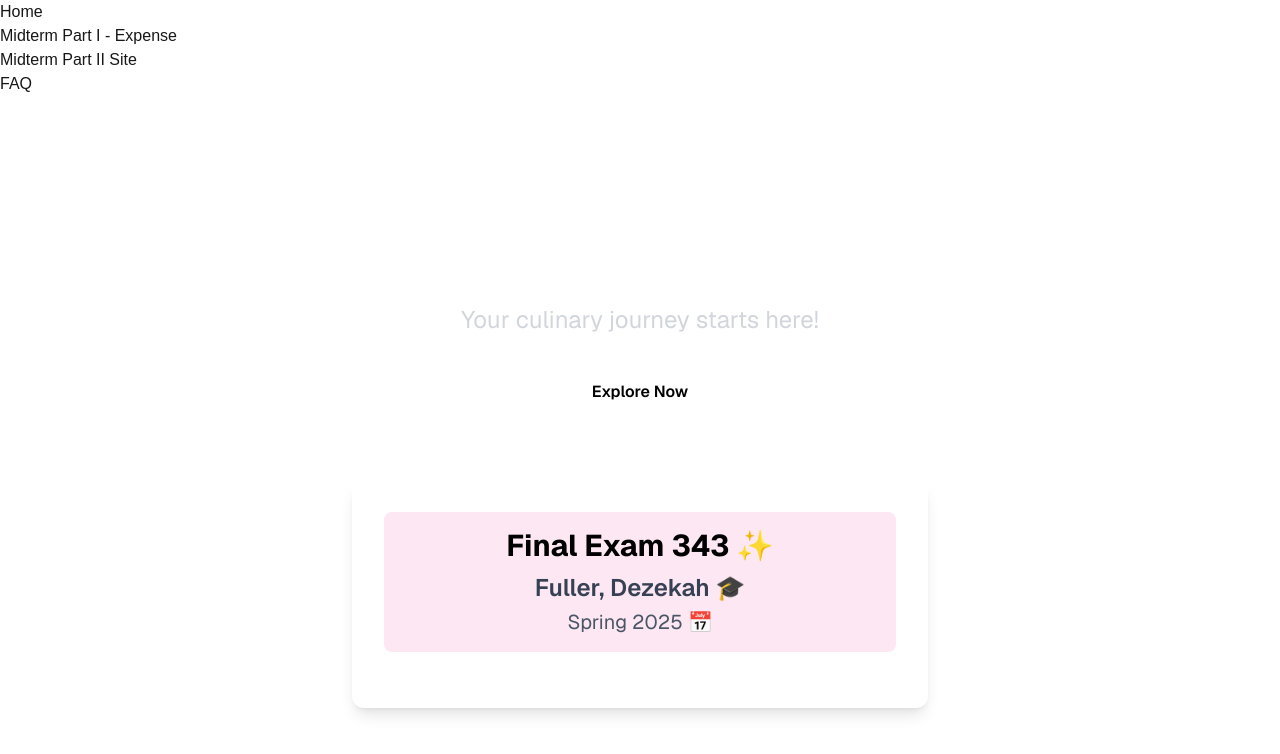
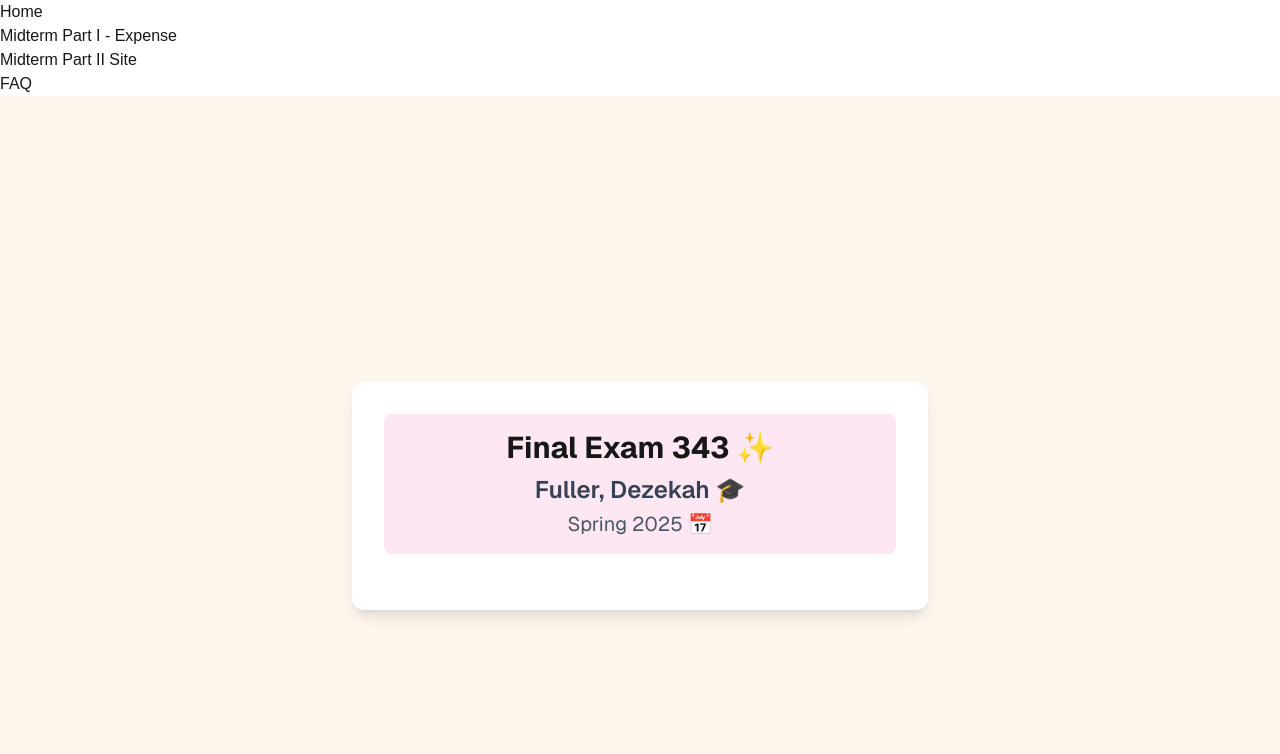
Before and after one commit to Dezekah/final343, a Next.js app: page / in a window 1280 px wide. Shown: the top 754 px of the page. Built offline with nearby package versions, Linux system fonts and the light colour scheme.

Commit message:
new change

```diff
--- /dev/null
+++ b/src/app/index.html
@@ -0,0 +1,62 @@
+<!DOCTYPE html>
+<html lang="en">
+
+<head>
+    <meta charset="UTF-8">
+    <meta name="viewport" content="width=device-width, initial-scale=1.0">
+    <title>Food Recipes</title>
+    <link rel="stylesheet" href="styles.css">
+</head>
+<body>
+    <header>
+        <nav>
+            <ul>
+                <li><a href="#">Home</a></li>
+                <li><a href="#">Recipes</a></li>
+                <li><a href="#">Contact</a></li>
+            </ul>
+        </nav>
+    </header>
+
+    <main>
+        <section id="hero">
+            <h1>Welcome to Dezia's Recipes</h1>
+            <p>Explore delicious recipes for all occasions.</p>
+        </section>
+
+        <section id="featured-recipes">
+            <h2>Featured Recipes</h2>
+
+            <!-- Fried Chicken Recipe -->
+            <div class="recipe-card">
+                <img src="fried-chicken.jpg" alt="Fried Chicken">
+                <h3>Fried Chicken</h3>
+                <p>Enjoy crispy, golden, and flavorful fried chicken made with a blend of spices.</p>
+                <button onclick="location.href='recipe.html?name=Fried%20Chicken'">View Recipe</button>
+            </div>
+
+            <!-- Banana Bread Recipe -->
+            <div class="recipe-card">
+                <img src="bananabread.jpg" alt="Banana Bread">
+                <h3>Banana Bread</h3>
+                <p>A moist and sweet banana bread, perfect for breakfast or a snack.</p>
+                <button onclick="location.href='recipe.html?name=Banana%20Bread'">View Recipe</button>
+            </div>
+
+            <!-- Pizza Recipe -->
+            <div class="recipe-card">
+                <img src="pizza.jpg" alt="Pizza">
+                <h3>Pizza</h3>
+                <p>A delicious homemade pizza with a crispy crust, topped with fresh ingredients.</p>
+                <button onclick="location.href='recipe.html?name=Pizza'">View Recipe</button>
+            </div>
+        </section>
+    </main>
+
+    <footer>
+        <p>&copy; 2025 Food Recipes. All rights reserved.</p>
+    </footer>
+
+    <script src="scripts.js"></script>
+</body>
+</html>
--- a/src/app/page.jsx
+++ b/src/app/page.jsx
@@ -1,24 +1,8 @@
 export default function Home() {
   return (
-    <div className="min-h-screen bg-orange text-white font-sans px-6 py-10 space-y-16">
-      {/* Hero Section */}
-      <section className="text-center max-w-2xl mx-auto">
-        <h1 className="text-5xl md:text-7xl font-bold mb-6">
-          Welcome to Dezia's Recipes
-        </h1>
-        <p className="text-lg md:text-2xl mb-8 text-gray-300">
-          Your culinary journey starts here!
-        </p>
-        <a
-          href="#explore"
-          className="inline-block bg-white text-black px-6 py-3 rounded-full font-semibold hover:bg-gray-300 transition"
-        >
-          Explore Now
-        </a>
-      </section>
-
-      {/* Your Original Final Exam Card */}
-      <main className="bg-white rounded-xl shadow-lg p-8 max-w-xl mx-auto text-black">
+    <div className="min-h-screen flex items-center justify-center bg-orange-50 font-sans">
+      <main className="bg-white rounded-xl shadow-lg p-8 max-w-xl w-full">
+        {/* Header with baby pink background */}
         <div className="bg-pink-100 rounded-lg px-6 py-4 mb-6">
           <h1 className="text-3xl font-bold mb-2 text-center">
             Final Exam 343 <span role="img" aria-label="sparkles">✨</span>
```
